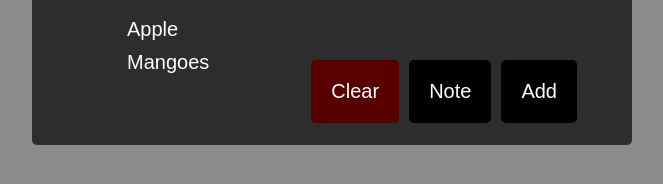
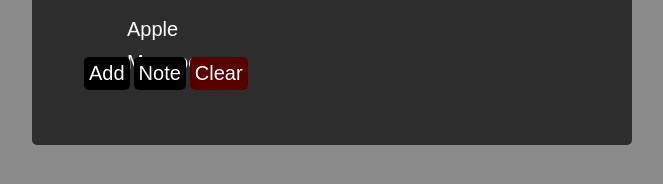
Before and after one commit to saviomds/ToListNote, a plain HTML site: page index.html in a window 1280 px wide. Shown: the part 290-474 px from the top of the page, without its empty margins (308-971 px from the left). Drawn offline with Linux system fonts and the light colour scheme.

Commit message:
css updates on btn clear

```diff
--- a/css/main.css
+++ b/css/main.css
@@ -44,13 +44,13 @@
 }
 
 .addList button {
-  float: right;
-  padding: 20px;
+  float: left;
+  padding: 5px;
   position: relative;
   top: -40px;
   color: #fff;
   border: none;
-  margin: 5px;
+  margin: 2px;
   font-size: 20px;
   text-transform: capitalize;
   background-color: #000000;
@@ -76,7 +76,13 @@
   position: relative;
   left: 35px;
 }
+@media screen and (max-width: 360px) {
+  .addList button {
+    padding: 20px;
 
+    text-align: center;
+  }
+}
 @media screen and (max-width: 768px) {
   body {
     position: relative;
```
